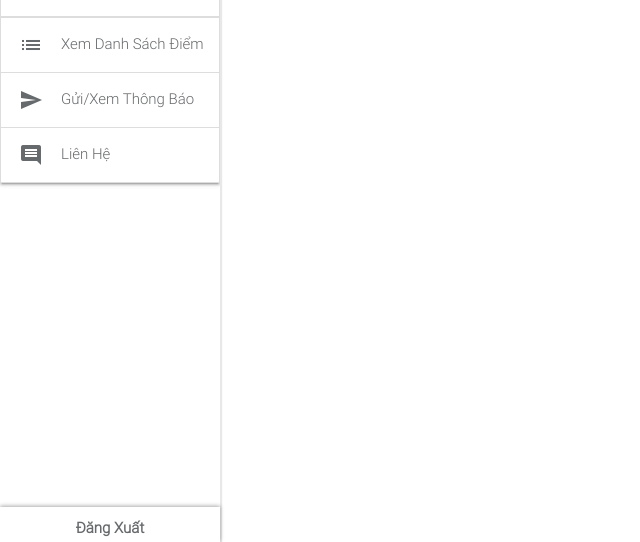
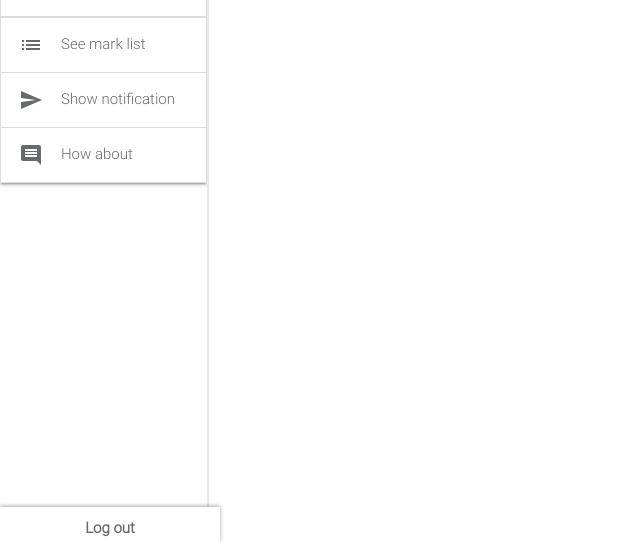
Before and after one commit to ultraspinx/OEP, a PHP site: template res/templates/teacher/head_left.php in a window 1280 px wide. Shown: the part 258-800 px from the top of the page, without its empty margins (0-640 px from the left). Run offline with PHP 8.4, Linux system fonts and the light colour scheme; the template is opened without the code that fills it, so the values that code supplies are empty; some libraries are stand-ins or nearby versions.

Commit message:
Update head_left.php

```diff
--- a/res/templates/teacher/head_left.php
+++ b/res/templates/teacher/head_left.php
@@ -21,7 +21,7 @@
 	<div class="navbar-fixed">
 		<nav>
 			<div class="nav-wrapper nav-green">
-				<div class="left pad-left-20"><a class="cursor" id="trigger-sidebar"><i class="material-icons" id="menu-icon" title="Ẩn/Hiện bảng điều hướng">menu</i></a></div>
+				<div class="left pad-left-20"><a class="cursor" id="trigger-sidebar"><i class="material-icons" id="menu-icon" title="Show/hide directory board">menu</i></a></div>
 				<a href="index.php?action=show_dashboard" class="brand-logo right cursor"><i class="material-icons">home</i></a>
 			</div>
 		</nav>
@@ -39,24 +39,24 @@
 		<ul class="collapsible reset-margin" data-collapsible="accordion">
 			<li class="active">
 				<div class="collapsible-header" id="menu"><i class="material-icons hide" id="menu-arrow-down">arrow_drop_down</i>
-					<i class="material-icons" id="menu-arrow-up">arrow_drop_up</i>Danh Sách Lớp</div>
+					<i class="material-icons" id="menu-arrow-up">arrow_drop_up</i>Class list</div>
 					<div class="collapsible-body list" id="list_classes_sidebar">
 					</div>
 				</li>
-				<a href="index.php?action=list_test" class="collapsible-header font-color cursor"><i class="material-icons">list</i>Xem Danh Sách Điểm</a>
-				<a href="index.php?action=show_notifications" class="collapsible-header font-color cursor"><i class="material-icons">send</i>Gửi/Xem Thông Báo</a>
-				<a href="index.php?action=show_about" class="collapsible-header font-color cursor"><i class="material-icons">insert_comment</i>Liên Hệ</a>
+				<a href="index.php?action=list_test" class="collapsible-header font-color cursor"><i class="material-icons">list</i>See mark list</a>
+				<a href="index.php?action=show_notifications" class="collapsible-header font-color cursor"><i class="material-icons">send</i>Show notification</a>
+				<a href="index.php?action=show_about" class="collapsible-header font-color cursor"><i class="material-icons">insert_comment</i>How about</a>
 			</ul>
 		</div>
-		<a data-target="modal1" class="sidebar-show logout modal-trigger waves-effect" id="logout">Đăng Xuất</a>
+		<a data-target="modal1" class="sidebar-show logout modal-trigger waves-effect" id="logout">Log out</a>
 		<div id="modal1" class="modal">
 			<div class="modal-content">
 				<h4>Đăng Xuất</h4>
 				<p>Xác nhận đăng xuất</p>
 			</div>
 			<div class="modal-footer">
-				<a href="#!" class="modal-action modal-close waves-effect waves-green btn-flat">Không</a>
-				<a class="modal-action modal-close waves-effect waves-green btn-flat" id="btn-logout">Có</a>
+				<a href="#!" class="modal-action modal-close waves-effect waves-green btn-flat">No </a>
+				<a class="modal-action modal-close waves-effect waves-green btn-flat" id="btn-logout">Yes</a>
 			</div>
 		</div>
 		<div class="box-content right box-content-mini" id="box-content">
```
